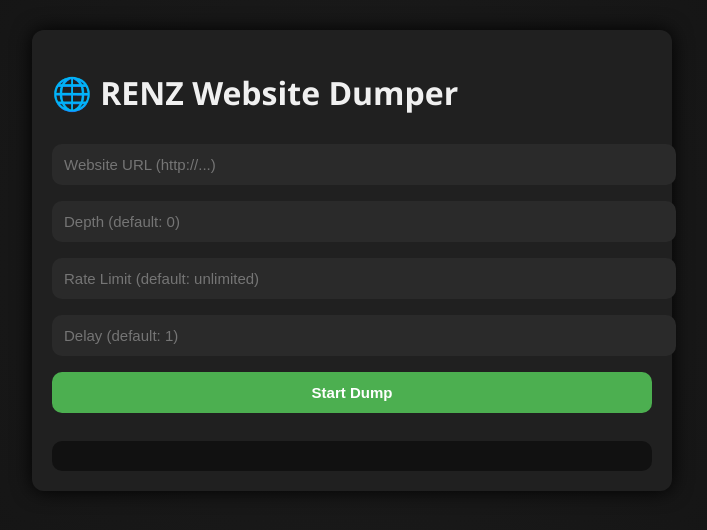
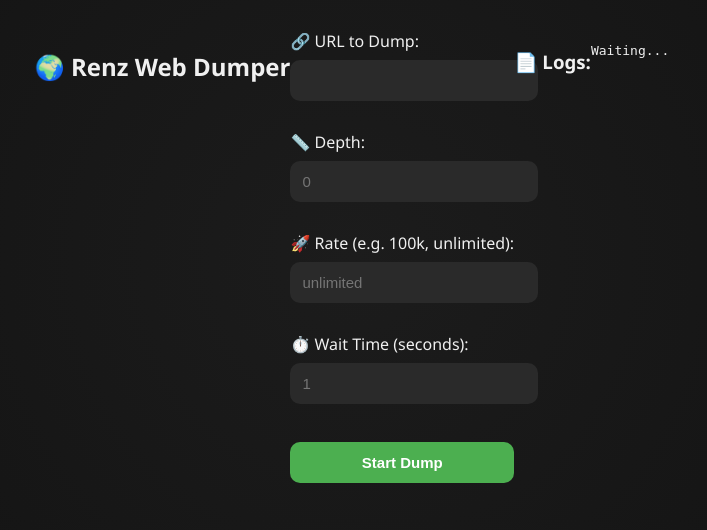
Before and after one commit to renz2451/website, a Flask app: page / in a window 1280 px wide. Shown: the top 530 px of the page, without its empty margins (288-995 px from the left). Run offline with Flask 3, Linux system fonts and the light colour scheme.

Commit message:
Update index.html

```diff
--- a/templates/index.html
+++ b/templates/index.html
@@ -2,22 +2,30 @@
 <html>
 <head>
   <meta charset="UTF-8">
-  <title>RENZ Web Dumper</title>
+  <title>Renz Web Dumper</title>
   <link rel="stylesheet" href="/static/style.css">
 </head>
 <body>
-  <div class="container">
-    <h1>🌐 RENZ Website Dumper</h1>
-    <form id="dumpForm">
-      <input type="url" placeholder="Website URL (http://...)" name="url" required>
-      <input type="text" placeholder="Depth (default: 0)" name="depth">
-      <input type="text" placeholder="Rate Limit (default: unlimited)" name="rate">
-      <input type="text" placeholder="Delay (default: 1)" name="wait">
-      <button type="submit">Start Dump</button>
-    </form>
-    <div id="logs" class="logs"></div>
-    <div id="renamePrompt" style="display:none;"></div>
-  </div>
+  <h2>🌍 Renz Web Dumper</h2>
+  <form id="dumpForm">
+    <label>🔗 URL to Dump:</label><br>
+    <input type="text" name="url" required><br><br>
+
+    <label>📏 Depth:</label><br>
+    <input type="text" name="depth" placeholder="0"><br><br>
+
+    <label>🚀 Rate (e.g. 100k, unlimited):</label><br>
+    <input type="text" name="rate" placeholder="unlimited"><br><br>
+
+    <label>⏱️ Wait Time (seconds):</label><br>
+    <input type="text" name="wait" placeholder="1"><br><br>
+
+    <button type="submit">Start Dump</button>
+  </form>
+
+  <h3>📄 Logs:</h3>
+  <pre id="logs">Waiting...</pre>
+
   <script src="/static/app.js"></script>
 </body>
 </html>
```
